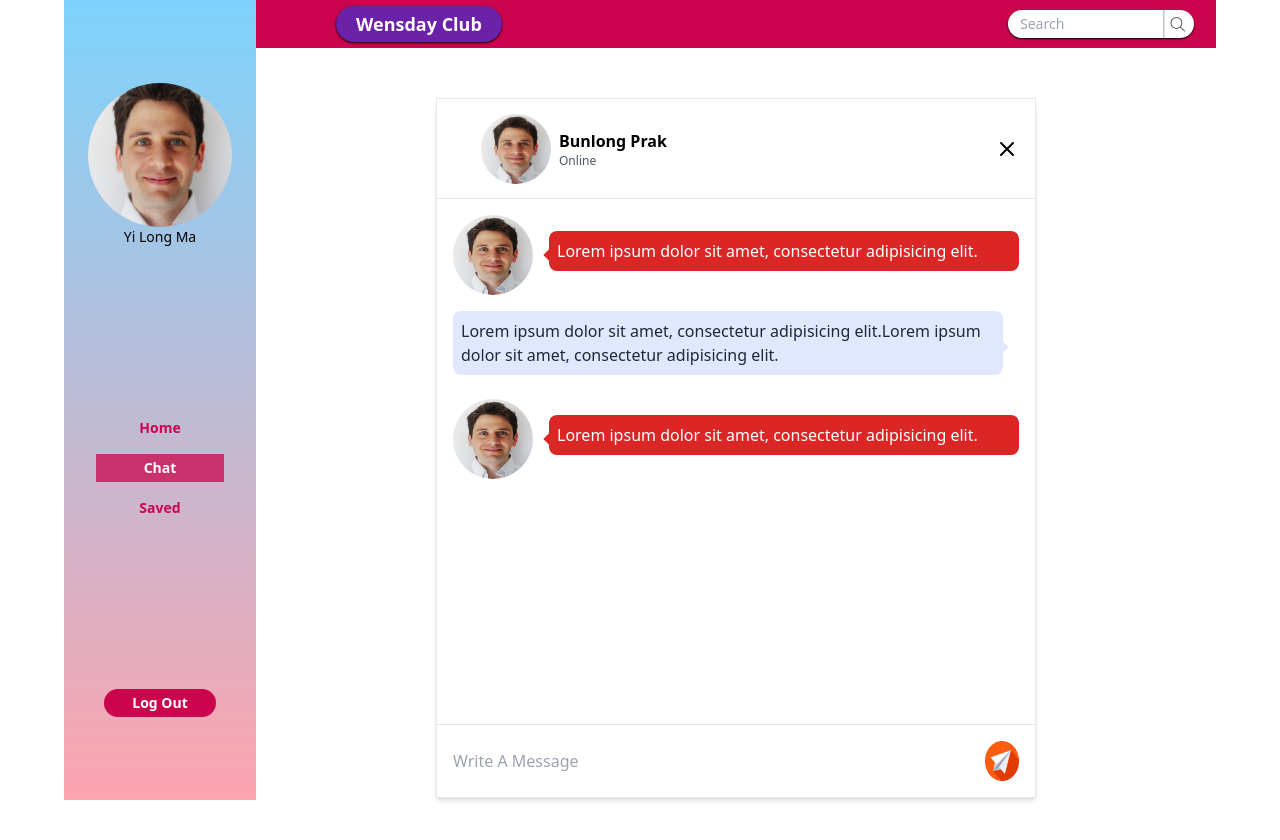
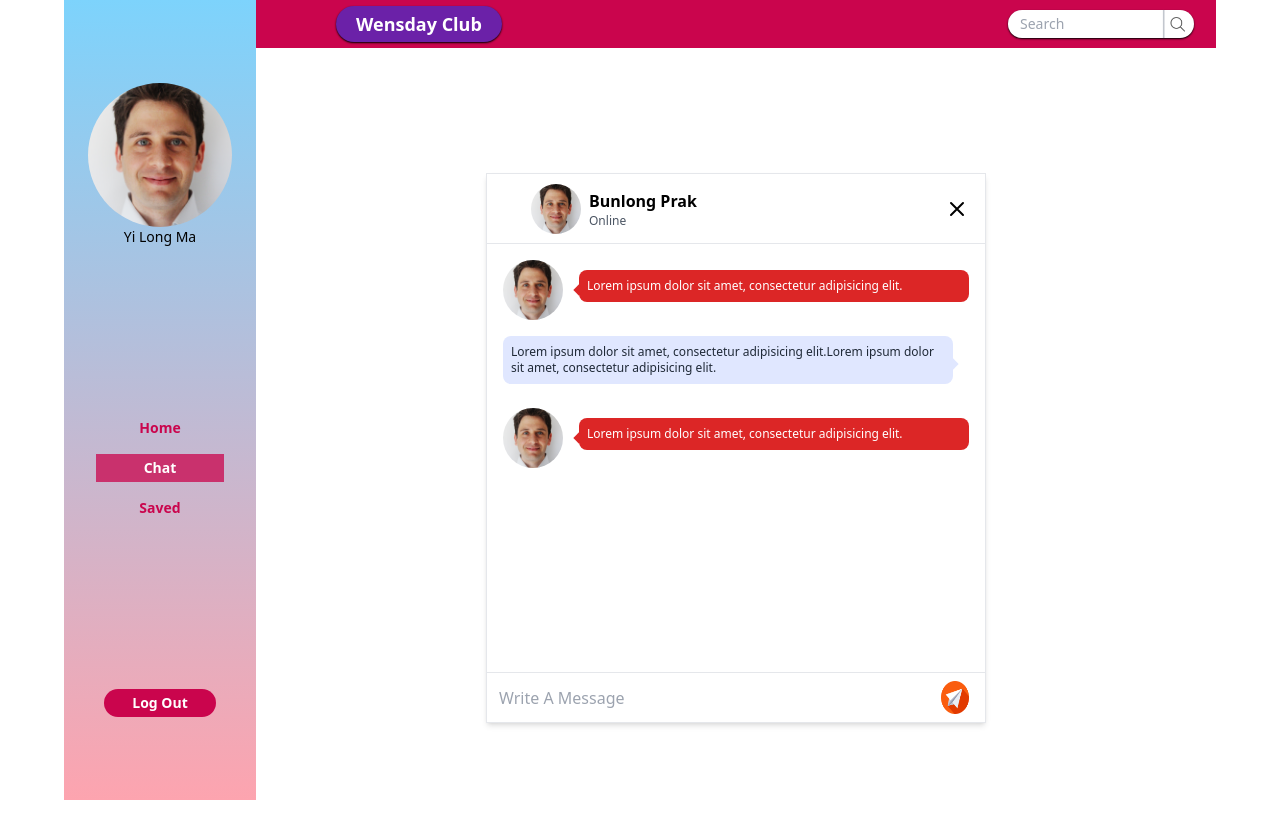
Before and after one commit to eavlongs/Wensday-Club, a Next.js app in the folder wensday-club-main/: page /chat in a window 1280 px wide. Both pictures are taken after a click on the element 736 px from the left and 158 px from the top of the page. Shown: the top 840 px of the page. Built offline with nearby package versions, Linux system fonts and the light colour scheme.

Commit message:
make inside chat smaller

```diff
--- a/wensday-club-main/app/(protected)/chat/page.tsx
+++ b/wensday-club-main/app/(protected)/chat/page.tsx
@@ -33,12 +33,12 @@
 
             <div className='min-h-screen flex flex-col items-center justify-center'>
                 {/* chat box */}
-                <div className='w-[600px] h-[700px] flex flex-col border shadow-md bg-white'>
-                    <div className='flex items-center justify-between border-b p-2 h-[100px]'>
+                <div className='w-[500px] h-[550px] flex flex-col border shadow-md bg-white'>
+                    <div className='flex items-center justify-between border-b p-2 h-[70px]'>
                         {/* user info */}
                         <div className='flex items-center'>
                             <img
-                                className='rounded-full w-[70px] h-[70px] ml-9'
+                                className='rounded-full w-[50px] h-[50px] ml-9 object-cover'
                                 src='/Olivier_1500_Trptch.jpg'
                             />
 
@@ -87,11 +87,11 @@
                         <div className='flex items-center mb-4'>
                             <div className='flex-none flex flex-col items-center space-y-1 mr-4'>
                                 <img
-                                    className='rounded-full w-[80px] h-[80px]'
+                                    className='rounded-full  w-[60px] h-[60px] object-cover'
                                     src='Olivier_1500_Trptch.jpg'
                                 />
                             </div>
-                            <div className='flex-1 bg-red-600 text-white p-2 rounded-lg mb-2 relative'>
+                            <div className='flex-1 bg-red-600 text-white p-2 rounded-lg mb-2 relative text-xs'>
                                 <div>
                                     Lorem ipsum dolor sit amet, consectetur
                                     adipisicing elit.
@@ -105,7 +105,7 @@
                         {/* chat message */}
                         <div className='flex items-center flex-row-reverse mb-4'>
                             <div className='flex-none flex flex-col items-center space-y-1 ml-4'></div>
-                            <div className='flex-1 bg-indigo-100 text-gray-800 p-2 rounded-lg mb-2 relative'>
+                            <div className='flex-1 bg-indigo-100 text-gray-800 p-2 rounded-lg mb-2 relative text-xs'>
                                 <div>
                                     Lorem ipsum dolor sit amet, consectetur
                                     adipisicing elit.Lorem ipsum dolor sit amet,
@@ -121,11 +121,11 @@
                         <div className='flex items-center mb-4'>
                             <div className='flex-none flex flex-col items-center space-y-1 mr-4'>
                                 <img
-                                    className='rounded-full w-[80px] h-[80px]'
+                                    className='rounded-full w-[60px] h-[60px] object-cover'
                                     src='Olivier_1500_Trptch.jpg'
                                 />
                             </div>
-                            <div className='flex-1 bg-red-600 text-white p-2 rounded-lg mb-2 relative'>
+                            <div className='flex-1 bg-red-600 text-white p-2 rounded-lg mb-2 relative text-xs'>
                                 <div>
                                     Lorem ipsum dolor sit amet, consectetur
                                     adipisicing elit.
@@ -137,31 +137,10 @@
                         </div>
                         {/* end chat message */}
                     </div>
-                    <div className='flex items-center border-t p-2'>
+                    <div className='flex items-center border-t p-2 h-[50px]'>
                         {/* chat input action */}
-                        <div>
-                            {/* <button
-                                className='inline-flex hover:bg-indigo-50 rounded-full p-2'
-                                type='button'
-                            >
-                                <svg
-                                    xmlns='http://www.w3.org/2000/svg'
-                                    className='h-6 w-6'
-                                    fill='none'
-                                    viewBox='0 0 24 24'
-                                    stroke='currentColor'
-                                >
-                                    <path
-                                        strokeLinecap='round'
-                                        strokeLinejoin='round'
-                                        strokeWidth={2}
-                                        d='M12 6v6m0 0v6m0-6h6m-6 0H6'
-                                    />
-                                </svg>
-                            </button> */}
-                        </div>
                         {/* end chat input action */}
-                        <div className='w-full mx-2 '>
+                        <div className='w-full mx-1 '>
                             <input
                                 className='w-full  border-none focus:outline-none'
                                 type='text'
@@ -178,7 +157,7 @@
                                 <img
                                     src='send.png'
                                     alt=''
-                                    className='w-[40px] h-[40px]'
+                                    className='w-[33px] h-[33px]'
                                 />
                             </button>
                         </div>
```
